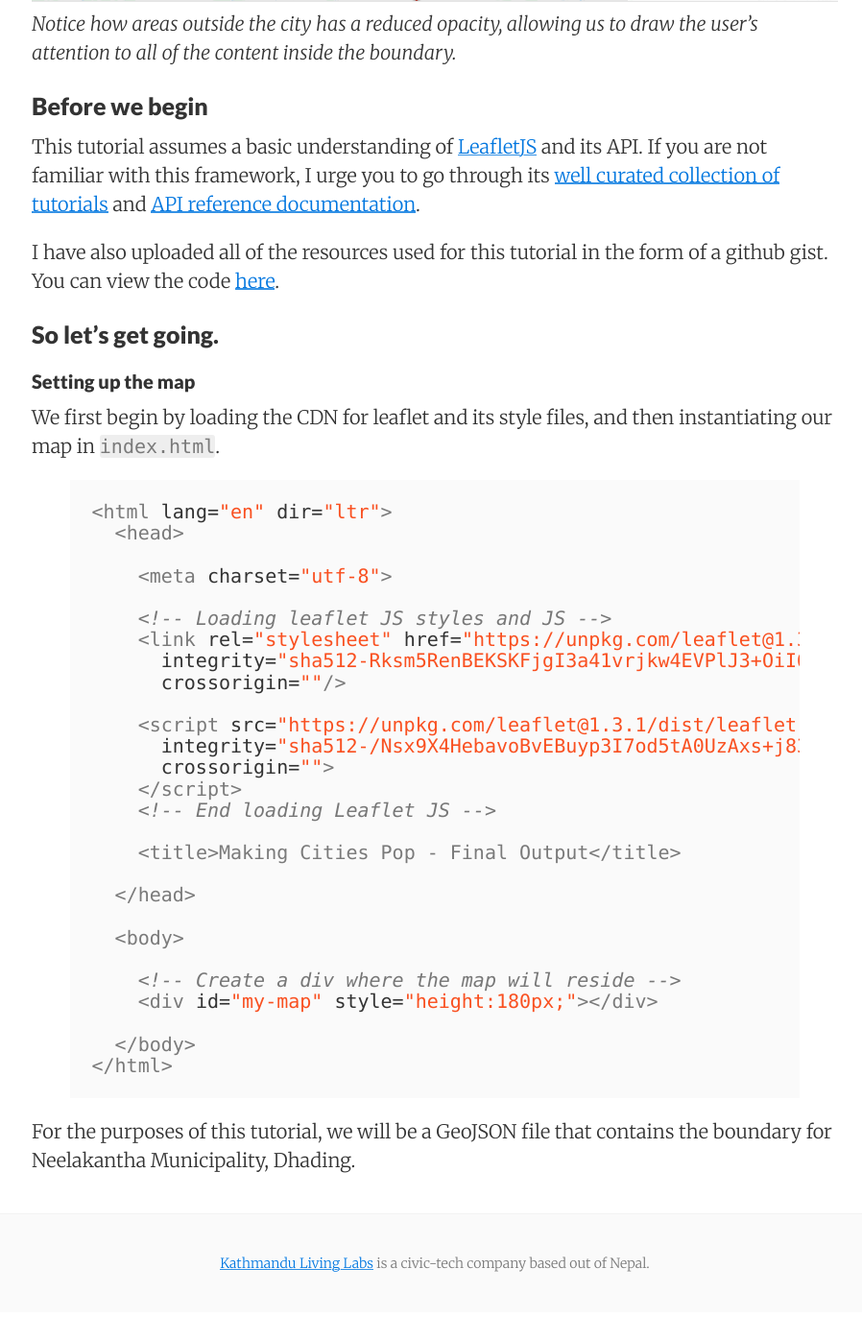
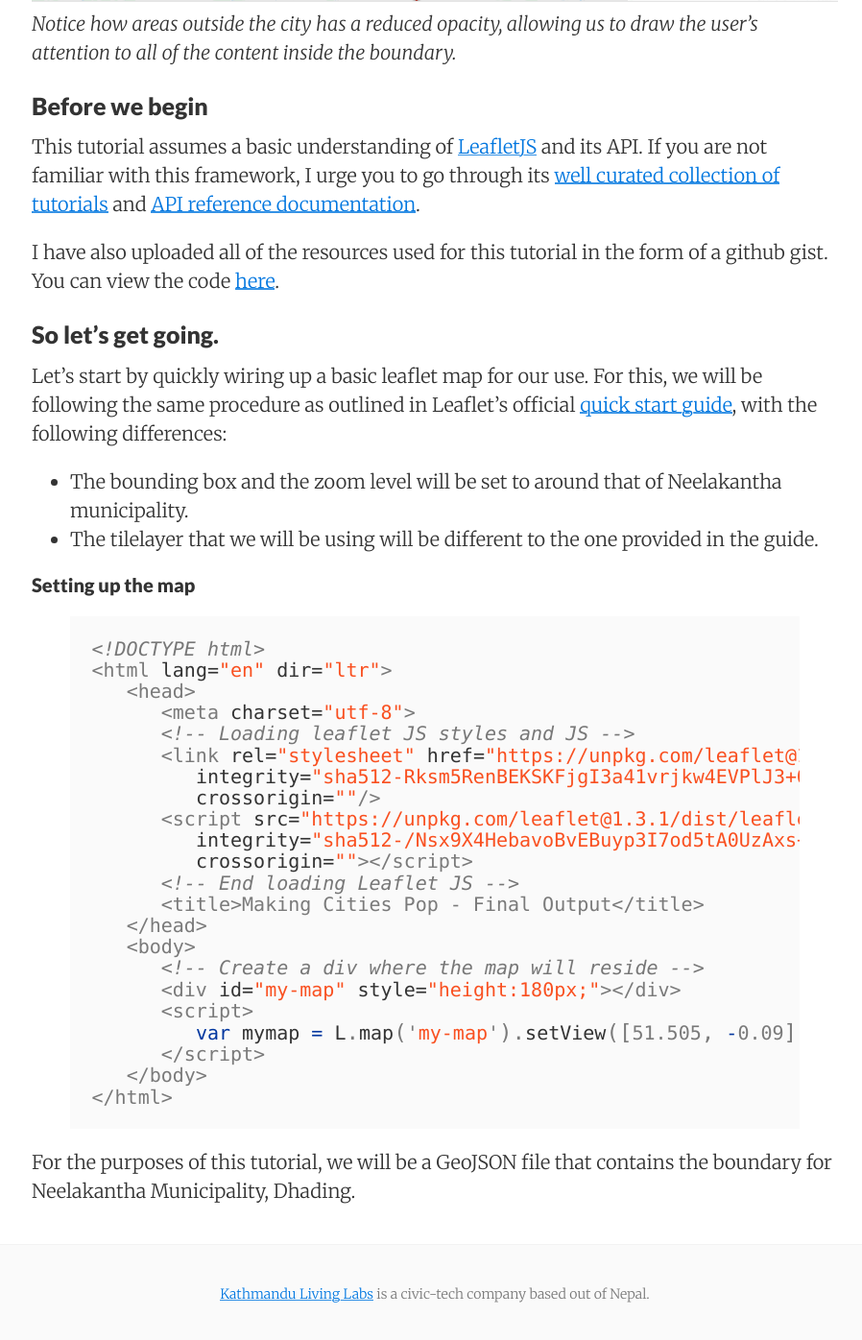
Before and after one commit to KathmanduLivingLabs/kathmandulivinglabs.github.io, a Jekyll site: the page built from _posts/2018-04-25-making-boundaries-pop.md, in a window 1280 px wide and 1400 px high, scrolled down 980 px. Shown: the top 1396 px of the window at 96% size, without its empty margins (187-1085 px from the left). Built offline with Jekyll 4.4.1, drawn with Linux system fonts in a browser that asks for light colours; before the commit the page ends 2347 px from its top, so only the background shows below that.

Commit message:
some changes

```diff
--- a/_posts/2018-04-25-making-boundaries-pop.md
+++ b/_posts/2018-04-25-making-boundaries-pop.md
@@ -25,36 +25,34 @@ I have also uploaded all of the resources used for this tutorial in the form of
 
 ### So let's get going.
 
+Let's start by quickly wiring up a basic leaflet map for our use. For this, we will be following the same procedure as outlined in Leaflet's official [quick start guide]("http://leafletjs.com/examples/quick-start/"), with the following differences:
+
+  - The bounding box and the zoom level will be set to around that of Neelakantha municipality.
+  - The tilelayer that we will be using will be different to the one provided in the guide.
+
 #### Setting up the map
-We first begin by loading the CDN for leaflet and its style files, and then instantiating our map in `index.html`.
-
 {% highlight html %}
+<!DOCTYPE html>
 <html lang="en" dir="ltr">
-  <head>
-
-    <meta charset="utf-8">
-
-    <!-- Loading leaflet JS styles and JS -->
-    <link rel="stylesheet" href="https://unpkg.com/leaflet@1.3.1/dist/leaflet.css"
-      integrity="sha512-Rksm5RenBEKSKFjgI3a41vrjkw4EVPlJ3+OiI65vTjIdo9brlAacEuKOiQ5OFh7cOI1bkDwLqdLw3Zg0cRJAAQ=="
-      crossorigin=""/>
-
-    <script src="https://unpkg.com/leaflet@1.3.1/dist/leaflet.js"
-      integrity="sha512-/Nsx9X4HebavoBvEBuyp3I7od5tA0UzAxs+j83KgC8PU0kgB4XiK4Lfe4y4cgBtaRJQEIFCW+oC506aPT2L1zw=="
-      crossorigin="">
-    </script>
-    <!-- End loading Leaflet JS -->
-
-    <title>Making Cities Pop - Final Output</title>
-
-  </head>
-
-  <body>
-
-    <!-- Create a div where the map will reside -->
-    <div id="my-map" style="height:180px;"></div>
-
-  </body>
+   <head>
+      <meta charset="utf-8">
+      <!-- Loading leaflet JS styles and JS -->
+      <link rel="stylesheet" href="https://unpkg.com/leaflet@1.3.1/dist/leaflet.css"
+         integrity="sha512-Rksm5RenBEKSKFjgI3a41vrjkw4EVPlJ3+OiI65vTjIdo9brlAacEuKOiQ5OFh7cOI1bkDwLqdLw3Zg0cRJAAQ=="
+         crossorigin=""/>
+      <script src="https://unpkg.com/leaflet@1.3.1/dist/leaflet.js"
+         integrity="sha512-/Nsx9X4HebavoBvEBuyp3I7od5tA0UzAxs+j83KgC8PU0kgB4XiK4Lfe4y4cgBtaRJQEIFCW+oC506aPT2L1zw=="
+         crossorigin=""></script>
+      <!-- End loading Leaflet JS -->
+      <title>Making Cities Pop - Final Output</title>
+   </head>
+   <body>
+      <!-- Create a div where the map will reside -->
+      <div id="my-map" style="height:180px;"></div>
+      <script>
+         var mymap = L.map('my-map').setView([51.505, -0.09], 13);
+      </script>
+   </body>
 </html>
 {% endhighlight %}
 
```
